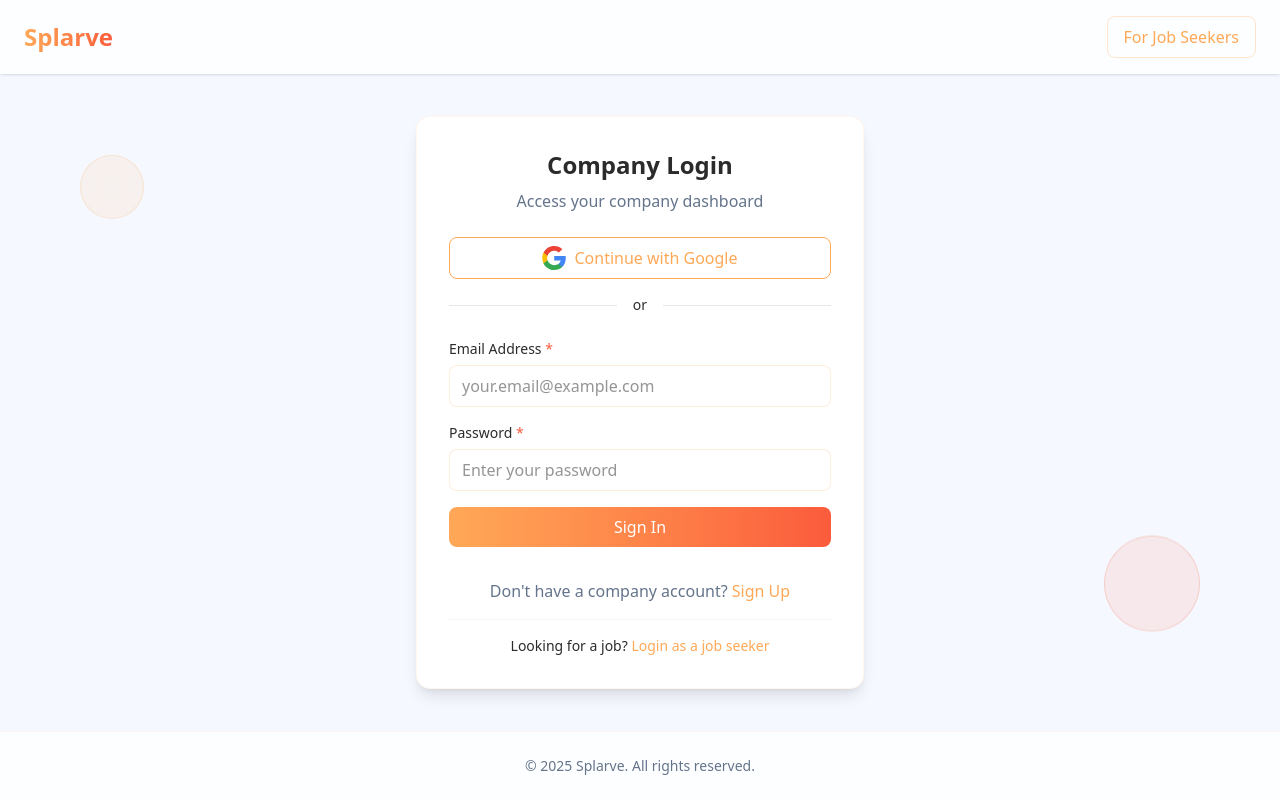
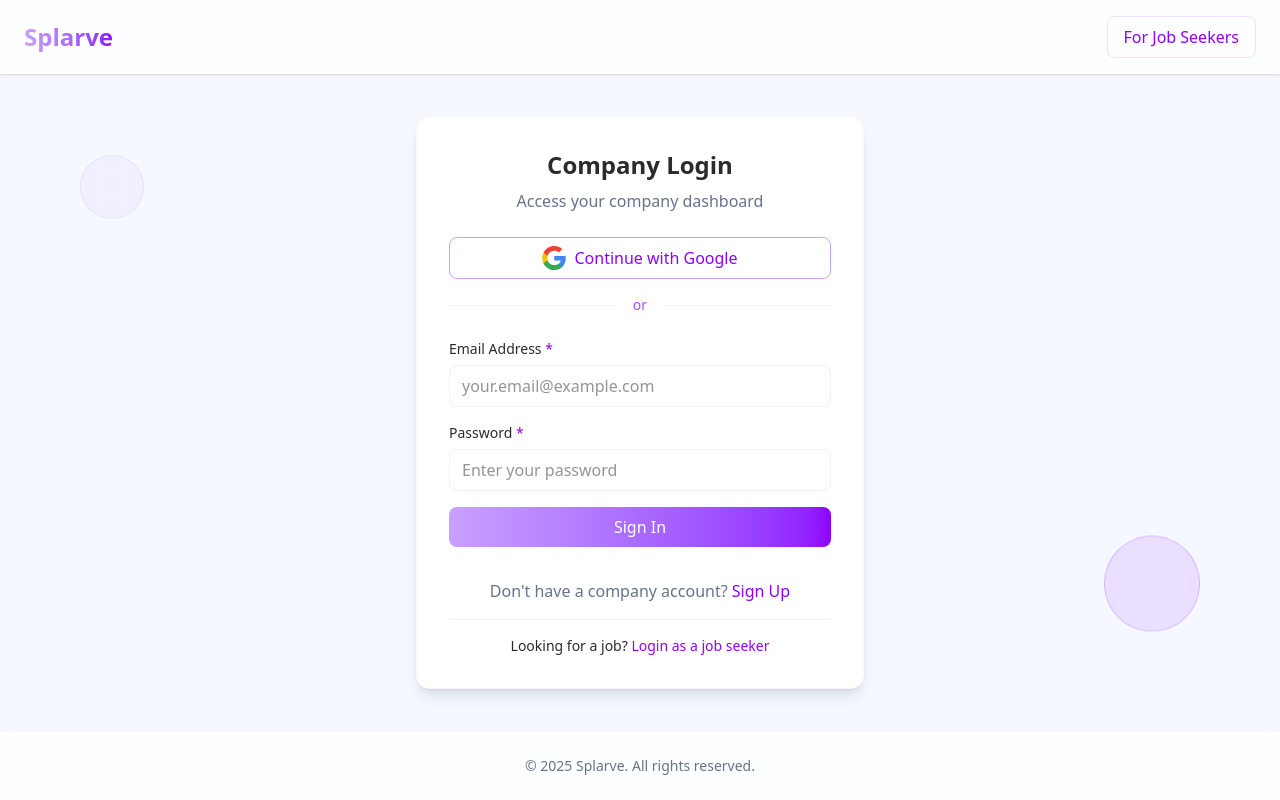
Before and after one commit to Splarve/Production, a Next.js app: page /login/company in a window 1280 px wide. Built offline with nearby package versions, Linux system fonts and the light colour scheme; no server answers.

Commit message:
Update auth UI with company-specific purple theme styling

```diff
--- a/app/login/company/page.tsx
+++ b/app/login/company/page.tsx
@@ -27,6 +27,7 @@ export default function CompanyLoginPage() {
         subtitle="Access your company dashboard"
         error={displayError}
         message={displayMessage}
+        isCompany={true}
       >
         <div className="space-y-6">
           <AuthProviderButtons
@@ -46,7 +47,7 @@ export default function CompanyLoginPage() {
             Don't have a company account?{' '}
             <Link
               href="/signup/company"
-              className="text-primary hover:underline focus:outline-none font-medium"
+              className="text-[#8f00ff] hover:underline focus:outline-none font-medium"
             >
               Sign Up
             </Link>
@@ -57,7 +58,7 @@ export default function CompanyLoginPage() {
               Looking for a job?{' '}
               <Link
                 href="/login/personal"
-                className="text-primary hover:underline focus:outline-none"
+                className="text-[#8f00ff] hover:underline focus:outline-none"
               >
                 Login as a job seeker
               </Link>
--- a/components/auth/auth-button.tsx
+++ b/components/auth/auth-button.tsx
@@ -10,6 +10,7 @@ interface AuthButtonProps {
   variant?: 'primary' | 'outline';
   fullWidth?: boolean;
   className?: string;
+  isCompany?: boolean;
 }
 
 /**
@@ -23,16 +24,22 @@ export function AuthButton({
   variant = 'primary',
   fullWidth = true,
   className = '',
+  isCompany = false,
 }: AuthButtonProps) {
-  const baseClasses = "px-4 py-2 rounded-md font-medium focus:outline-none focus:ring-2 focus:ring-primary/50 transition-all duration-200";
+  const baseClasses = "px-4 py-2 rounded-md font-medium transition-all duration-200 focus:outline-none";
   const widthClasses = fullWidth ? "w-full" : "";
 
-  const variants = {
-    primary: "bg-gradient-to-r from-primary to-accent text-white hover:from-secondary hover:to-accent disabled:opacity-70 disabled:cursor-not-allowed",
-    outline: "border border-primary text-primary hover:bg-primary/5 disabled:opacity-70 disabled:cursor-not-allowed"
+  // Company-specific or personal styling
+  const variantClasses = {
+    primary: isCompany
+      ? "bg-gradient-to-r from-[#c9a0ff] to-[#8f00ff] text-white hover:from-[#4b0076] hover:to-[#8f00ff] focus:ring-2 focus:ring-[#c9a0ff]/50 disabled:opacity-70 disabled:cursor-not-allowed"
+      : "bg-gradient-to-r from-primary to-accent text-white hover:from-secondary hover:to-accent focus:ring-2 focus:ring-primary/50 disabled:opacity-70 disabled:cursor-not-allowed",
+    outline: isCompany
+      ? "border border-[#c9a0ff] text-[#8f00ff] hover:bg-[#c9a0ff]/5 focus:ring-2 focus:ring-[#c9a0ff]/30 disabled:opacity-70 disabled:cursor-not-allowed"
+      : "border border-primary text-primary hover:bg-primary/5 focus:ring-2 focus:ring-primary/30 disabled:opacity-70 disabled:cursor-not-allowed"
   };
 
-  const buttonClasses = `${baseClasses} ${widthClasses} ${variants[variant]} ${className}`;
+  const buttonClasses = `${baseClasses} ${widthClasses} ${variantClasses[variant]} ${className}`;
 
   return (
     <motion.button
@@ -49,7 +56,7 @@ export function AuthButton({
             <circle className="opacity-25" cx="12" cy="12" r="10" stroke="currentColor" strokeWidth="4"></circle>
             <path className="opacity-75" fill="currentColor" d="M4 12a8 8 0 018-8V0C5.373 0 0 5.373 0 12h4zm2 5.291A7.962 7.962 0 014 12H0c0 3.042 1.135 5.824 3 7.938l3-2.647z"></path>
           </svg>
-          Processing...
+          {typeof children === 'string' && children.includes('...') ? children : 'Processing...'}
         </span>
       ) : (
         children
--- a/components/auth/auth-card.tsx
+++ b/components/auth/auth-card.tsx
@@ -8,12 +8,13 @@ interface AuthCardProps {
   subtitle: string;
   error?: string | null;
   message?: string | null;
+  isCompany?: boolean;
 }
 
 /**
  * Styled container for authentication forms with consistent styling
  */
-export function AuthCard({ children, title, subtitle, error, message }: AuthCardProps) {
+export function AuthCard({ children, title, subtitle, error, message, isCompany = false }: AuthCardProps) {
   const containerVariants = {
     hidden: { opacity: 0, y: 20 },
     visible: {
@@ -28,7 +29,9 @@ export function AuthCard({ children, title, subtitle, error, message }: AuthCard
 
   return (
     <motion.div
-      className="bg-white p-8 rounded-xl shadow-lg w-full max-w-md border border-primary/10"
+      className={`bg-white p-8 rounded-xl shadow-lg w-full max-w-md border ${
+        isCompany ? "border-[#c9a0ff]/10" : "border-primary/10"
+      }`}
       initial="hidden"
       animate="visible"
       variants={containerVariants}
@@ -47,7 +50,11 @@ export function AuthCard({ children, title, subtitle, error, message }: AuthCard
 
       {/* Success message */}
       {message && (
-        <div className="mb-6 p-3 bg-green-50 border border-green-200 text-green-700 rounded-md">
+        <div className={`mb-6 p-3 rounded-md ${
+          isCompany
+            ? "bg-[#c9a0ff]/10 border border-[#c9a0ff]/20 text-[#4b0076]"
+            : "bg-green-50 border border-green-200 text-green-700"
+        }`}>
           {message}
         </div>
       )}
--- a/components/auth/auth-form.tsx
+++ b/components/auth/auth-form.tsx
@@ -103,6 +103,7 @@ export function AuthForm({ mode, type, onSuccess, onError }: AuthFormProps) {
         required
         value={email}
         onChange={(e) => setEmail(e.target.value)}
+        isCompany={type === 'company'}
       />
 
       <AuthInput
@@ -116,6 +117,7 @@ export function AuthForm({ mode, type, onSuccess, onError }: AuthFormProps) {
         value={password}
         onChange={(e) => setPassword(e.target.value)}
         helperText={mode === 'signup' ? "At least 8 characters" : undefined}
+        isCompany={type === 'company'}
       />
 
       <AuthButton
@@ -123,6 +125,7 @@ export function AuthForm({ mode, type, onSuccess, onError }: AuthFormProps) {
         isLoading={isLoading}
         variant="primary"
         fullWidth
+        isCompany={type === 'company'}
       >
         {isLoading
           ? (mode === 'signup' ? 'Creating Account...' : 'Signing In...')
--- a/components/auth/auth-input.tsx
+++ b/components/auth/auth-input.tsx
@@ -15,6 +15,7 @@ interface AuthInputProps {
   helperText?: string;
   value?: string;
   onChange?: (e: React.ChangeEvent<HTMLInputElement>) => void;
+  isCompany?: boolean;
 }
 
 /**
@@ -32,13 +33,14 @@ export function AuthInput({
   helperText,
   value,
   onChange,
+  isCompany = false,
 }: AuthInputProps) {
   const [isFocused, setIsFocused] = useState(false);
 
   return (
     <div className="space-y-1.5 mb-4">
       <label htmlFor={id} className="block text-sm font-medium text-foreground">
-        {label} {required && <span className="text-accent">*</span>}
+        {label} {required && <span className={isCompany ? "text-[#8f00ff]" : "text-accent"}>*</span>}
       </label>
 
       <div className="relative">
@@ -54,14 +56,16 @@ export function AuthInput({
           onFocus={() => setIsFocused(true)}
           onBlur={() => setIsFocused(false)}
           placeholder={placeholder}
-          className="w-full px-3 py-2 border border-primary/20 rounded-md
-                    focus:ring-2 focus:ring-primary/20 focus:border-primary
-                    bg-white transition-all duration-200 outline-none"
+          className={`w-full px-3 py-2 border rounded-md
+                    bg-white transition-all duration-200 outline-none
+                    ${isCompany
+                      ? "border-[#c9a0ff]/20 focus:ring-2 focus:ring-[#c9a0ff]/20 focus:border-[#c9a0ff]"
+                      : "border-primary/20 focus:ring-2 focus:ring-primary/20 focus:border-primary"}`}
         />
 
         {isFocused && (
           <motion.div
-            className="absolute inset-0 pointer-events-none border border-primary rounded-md"
+            className={`absolute inset-0 pointer-events-none border rounded-md ${isCompany ? "border-[#c9a0ff]" : "border-primary"}`}
             initial={{ opacity: 0 }}
             animate={{ opacity: 1 }}
             exit={{ opacity: 0 }}
--- a/components/auth/auth-layout.tsx
+++ b/components/auth/auth-layout.tsx
@@ -17,18 +17,19 @@ export function AuthLayout({ children, type, mode }: AuthLayoutProps) {
   const oppositeType = type === 'personal' ? 'company' : 'personal';
   const oppositeLabel = type === 'personal' ? 'For Companies' : 'For Job Seekers';
   const currentYear = new Date().getFullYear();
+  const isCompany = type === 'company';
 
   return (
     <div className="min-h-screen flex flex-col bg-background">
       {/* Background elements */}
       <div className="absolute inset-0 -z-10 bg-[linear-gradient(to_right,#ffa85712_1px,transparent_1px),linear-gradient(to_bottom,#ffa85712_1px,transparent_1px)] bg-[size:24px_24px]"></div>
-      <div className="absolute left-0 right-0 top-0 -z-10 m-auto h-[310px] w-[310px] rounded-full bg-primary/10 blur-[100px]"></div>
+      <div className={`absolute left-0 right-0 top-0 -z-10 m-auto h-[310px] w-[310px] rounded-full ${isCompany ? 'bg-[#c9a0ff]/10' : 'bg-primary/10'} blur-[100px]`}></div>
 
       {/* Header */}
       <header className="w-full py-4 px-6 flex justify-between items-center bg-white/80 backdrop-blur-sm shadow-sm z-10">
         <Link href="/" className="flex items-center gap-2">
           <div className="text-2xl font-bold">
-            <span className="bg-clip-text text-transparent bg-gradient-to-r from-primary to-accent">
+            <span className={`bg-clip-text text-transparent bg-gradient-to-r ${isCompany ? 'from-[#c9a0ff] to-[#8f00ff]' : 'from-primary to-accent'}`}>
               Splarve
             </span>
           </div>
@@ -37,7 +38,11 @@ export function AuthLayout({ children, type, mode }: AuthLayoutProps) {
         <div className="flex gap-3">
           <Link
             href={`/${mode}/${oppositeType}`}
-            className="px-4 py-2 rounded-md border border-primary/30 text-primary hover:bg-primary/5 transition-colors"
+            className={`px-4 py-2 rounded-md border ${
+              isCompany
+                ? 'border-[#c9a0ff]/30 text-[#8f00ff] hover:bg-[#c9a0ff]/5'
+                : 'border-primary/30 text-primary hover:bg-primary/5'
+            } transition-colors`}
           >
             {oppositeLabel}
           </Link>
@@ -48,7 +53,11 @@ export function AuthLayout({ children, type, mode }: AuthLayoutProps) {
       <main className="flex-1 flex items-center justify-center p-6 relative">
         {/* Decorative elements */}
         <motion.div
-          className="absolute top-20 left-20 h-16 w-16 rounded-full bg-primary/10 backdrop-blur-md border border-primary/20 hidden lg:block"
+          className={`absolute top-20 left-20 h-16 w-16 rounded-full ${
+            isCompany
+              ? 'bg-[#c9a0ff]/10 border-[#c9a0ff]/20'
+              : 'bg-primary/10 border-primary/20'
+          } backdrop-blur-md border hidden lg:block`}
           animate={{
             y: [0, 15, 0],
           }}
@@ -60,7 +69,11 @@ export function AuthLayout({ children, type, mode }: AuthLayoutProps) {
         ></motion.div>
 
         <motion.div
-          className="absolute bottom-20 right-20 h-24 w-24 rounded-full bg-accent/10 backdrop-blur-md border border-accent/20 hidden lg:block"
+          className={`absolute bottom-20 right-20 h-24 w-24 rounded-full ${
+            isCompany
+              ? 'bg-[#8f00ff]/10 border-[#8f00ff]/20'
+              : 'bg-accent/10 border-accent/20'
+          } backdrop-blur-md border hidden lg:block`}
           animate={{
             y: [0, -20, 0],
           }}
@@ -76,7 +89,7 @@ export function AuthLayout({ children, type, mode }: AuthLayoutProps) {
       </main>
 
       {/* Footer */}
-      <footer className="py-6 bg-white/80 backdrop-blur-sm border-t border-primary/10">
+      <footer className={`py-6 bg-white/80 backdrop-blur-sm border-t ${isCompany ? 'border-[#c9a0ff]/10' : 'border-primary/10'}`}>
         <div className="container mx-auto px-6 text-center text-muted-foreground text-sm">
           <p>© {currentYear} Splarve. All rights reserved.</p>
         </div>
--- a/components/auth/auth-provider-buttons.tsx
+++ b/components/auth/auth-provider-buttons.tsx
@@ -11,6 +11,7 @@ interface AuthProviderButtonsProps {
 
 export function AuthProviderButtons({ type, onError }: AuthProviderButtonsProps) {
   const [isGoogleLoading, setIsGoogleLoading] = useState(false);
+  const isCompany = type === 'company';
 
   const supabase = createClient();
 
@@ -53,6 +54,7 @@ export function AuthProviderButtons({ type, onError }: AuthProviderButtonsProps)
         onClick={handleGoogleSignIn}
         isLoading={isGoogleLoading}
         variant="outline"
+        isCompany={isCompany}
         className="flex items-center justify-center gap-2"
       >
         <svg viewBox="0 0 24 24" width="24" height="24" xmlns="http://www.w3.org/2000/svg">
@@ -68,10 +70,10 @@ export function AuthProviderButtons({ type, onError }: AuthProviderButtonsProps)
 
       <div className="relative mt-2">
         <div className="absolute inset-0 flex items-center">
-          <div className="w-full border-t border-gray-200"></div>
+          <div className={`w-full border-t ${isCompany ? 'border-[#c9a0ff]/20' : 'border-gray-200'}`}></div>
         </div>
         <div className="relative flex justify-center">
-          <span className="bg-white px-4 text-sm text-gray-500">or</span>
+          <span className={`bg-white px-4 text-sm ${isCompany ? 'text-[#8f00ff]/70' : 'text-gray-500'}`}>or</span>
         </div>
       </div>
     </div>
--- a/components/landing-page/hero.tsx
+++ b/components/landing-page/hero.tsx
@@ -132,7 +132,7 @@ export function Hero() {
                 asChild
                 size="lg"
                 variant="outline"
-                className="border-primary text-primary hover:text-secondary hover:bg-primary/5"
+                className="border-[#c9a0ff] text-[#8f00ff] hover:text-[#4b0076] hover:bg-[#c9a0ff]/5"
               >
                 <Link href="/signup/company">For Employers</Link>
               </Button>
```
Also changed, not shown: app/signup/company/page.tsx (+4 -3 lines), 2 other files (tests, documents, lock files or other folders).
